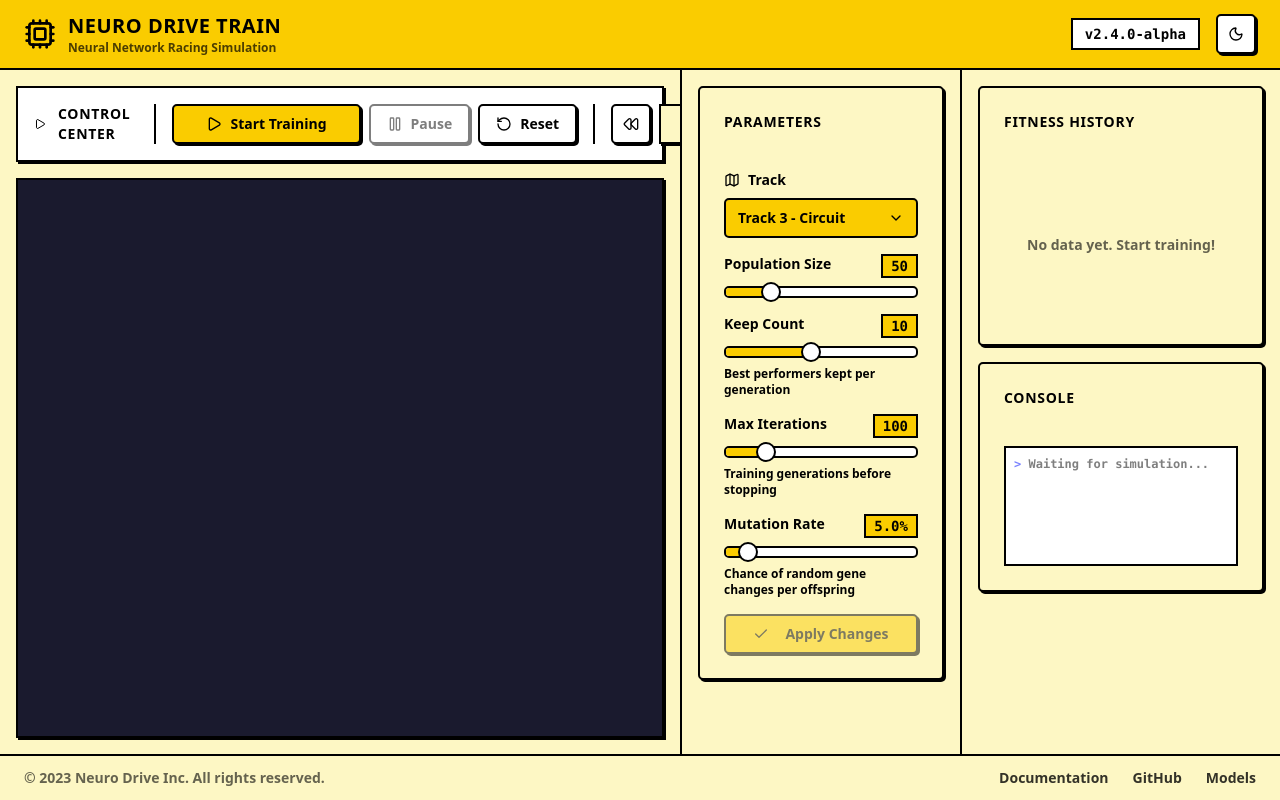
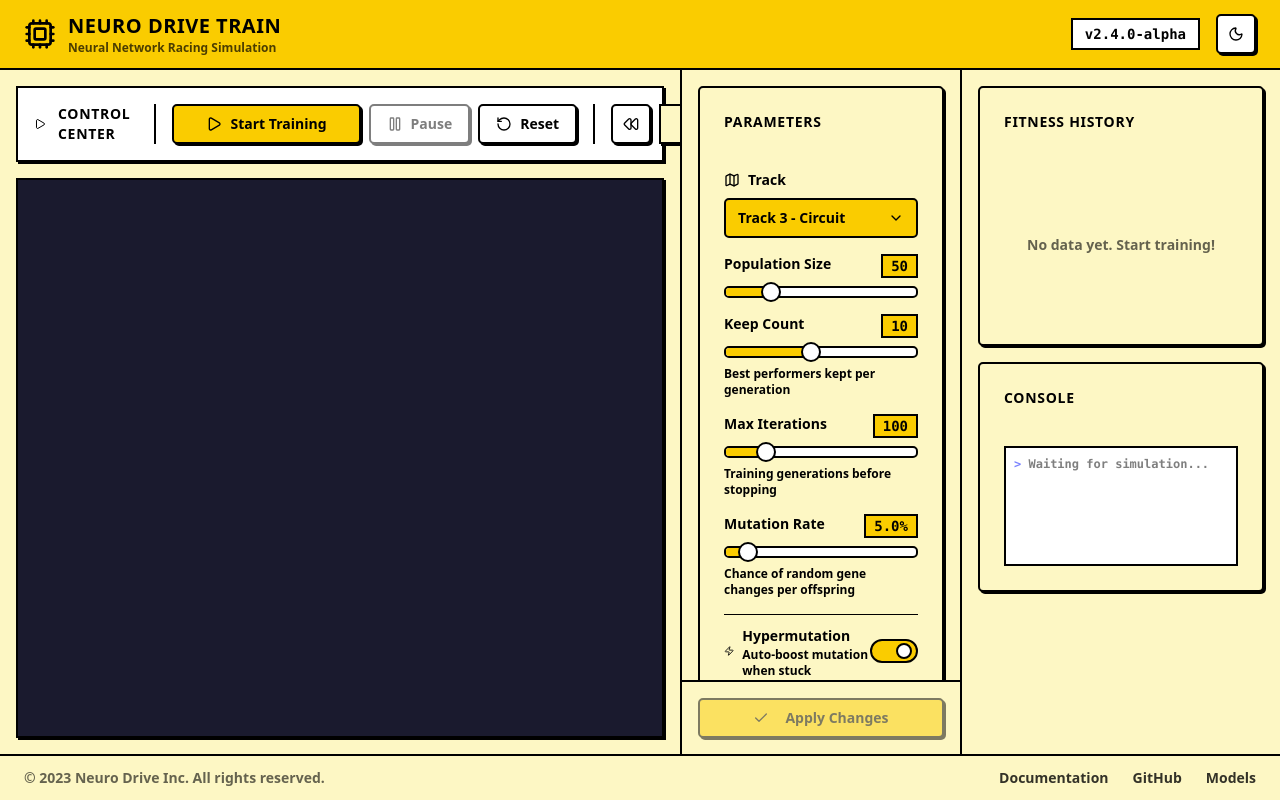
Before and after one commit to majiyaz2/neuro_drive_train, a Next.js app: page / in a window 1280 px wide. Built offline with nearby package versions, Linux system fonts and the light colour scheme.

Commit message:
fix: moved the apply button outside the side panel

```diff
--- a/src/components/page/train/ParametersCard.tsx
+++ b/src/components/page/train/ParametersCard.tsx
@@ -1,9 +1,7 @@
 'use client';
 
-import { useState, useEffect, useMemo } from 'react';
 import { Card, CardContent, CardHeader, CardTitle } from '@/components/ui/card';
 import { Slider } from '@/components/ui/slider';
-import { Button } from '@/components/ui/button';
 import {
     Select,
     SelectContent,
@@ -11,7 +9,8 @@ import {
     SelectTrigger,
     SelectValue,
 } from '@/components/ui/select';
-import { Check, Map } from 'lucide-react';
+import { Map, Zap } from 'lucide-react';
+import { Switch } from '@/components/ui/switch';
 
 export interface TrainingParameters {
     populationSize: number;
@@ -19,42 +18,22 @@ export interface TrainingParameters {
     trackIndex: number;
     keepCount: number;
     maxIterations: number;
+    hypermutationEnabled: boolean;
 }
 
 interface ParametersCardProps {
     parameters: TrainingParameters;
-    onParametersChange: (params: TrainingParameters) => void;
+    localParams: TrainingParameters;
+    onLocalParamsChange: (params: TrainingParameters) => void;
     disabled?: boolean;
 }
 
 export function ParametersCard({
     parameters,
-    onParametersChange,
+    localParams,
+    onLocalParamsChange,
     disabled = false,
 }: ParametersCardProps) {
-    // Local state for staged changes
-    const [localParams, setLocalParams] = useState<TrainingParameters>(parameters);
-
-    // Check if there are pending changes
-    const hasChanges = useMemo(() => {
-        return (
-            localParams.populationSize !== parameters.populationSize ||
-            localParams.mutationRate !== parameters.mutationRate ||
-            localParams.trackIndex !== parameters.trackIndex ||
-            localParams.keepCount !== parameters.keepCount ||
-            localParams.maxIterations !== parameters.maxIterations
-        );
-    }, [localParams, parameters]);
-
-    // Sync local state when parent parameters change (e.g., from reset)
-    useEffect(() => {
-        setLocalParams(parameters);
-    }, [parameters]);
-
-    const handleApply = () => {
-        onParametersChange(localParams);
-    };
-
     return (
         <Card>
             <CardHeader className="pb-2">
@@ -73,10 +52,10 @@ export function ParametersCard({
                         value={String(localParams.trackIndex)}
                         disabled={disabled}
                         onValueChange={(value) =>
-                            setLocalParams((prev) => ({
-                                ...prev,
+                            onLocalParamsChange({
+                                ...localParams,
                                 trackIndex: parseInt(value, 10),
-                            }))
+                            })
                         }
                     >
                         <SelectTrigger>
@@ -107,10 +86,10 @@ export function ParametersCard({
                         step={10}
                         disabled={disabled}
                         onValueChange={([value]) =>
-                            setLocalParams((prev) => ({
-                                ...prev,
+                            onLocalParamsChange({
+                                ...localParams,
                                 populationSize: value,
-                            }))
+                            })
                         }
                     />
                 </div>
@@ -130,10 +109,10 @@ export function ParametersCard({
                         step={1}
                         disabled={disabled}
                         onValueChange={([value]) =>
-                            setLocalParams((prev) => ({
-                                ...prev,
+                            onLocalParamsChange({
+                                ...localParams,
                                 keepCount: value,
-                            }))
+                            })
                         }
                     />
                     <p className="text-xs text-muted-foreground">
@@ -156,10 +135,10 @@ export function ParametersCard({
                         step={10}
                         disabled={disabled}
                         onValueChange={([value]) =>
-                            setLocalParams((prev) => ({
-                                ...prev,
+                            onLocalParamsChange({
+                                ...localParams,
                                 maxIterations: value,
-                            }))
+                            })
                         }
                     />
                     <p className="text-xs text-muted-foreground">
@@ -182,10 +161,10 @@ export function ParametersCard({
                         step={0.5}
                         disabled={disabled}
                         onValueChange={([value]) =>
-                            setLocalParams((prev) => ({
-                                ...prev,
+                            onLocalParamsChange({
+                                ...localParams,
                                 mutationRate: value / 100,
-                            }))
+                            })
                         }
                     />
                     <p className="text-xs text-muted-foreground">
@@ -193,21 +172,28 @@ export function ParametersCard({
                     </p>
                 </div>
 
-                {/* Apply Button */}
-                <Button
-                    variant="default"
-                    className="w-full"
-                    disabled={disabled || !hasChanges}
-                    onClick={handleApply}
-                >
-                    <Check className="size-4 mr-2" />
-                    Apply Changes
-                </Button>
-                {hasChanges && !disabled && (
-                    <p className="text-xs text-center text-muted-foreground">
-                        You have unsaved changes
-                    </p>
-                )}
+                {/* Hypermutation Toggle */}
+                <div className="flex items-center justify-between py-2 border-t border-border">
+                    <div className="flex items-center gap-2">
+                        <Zap className="size-4" />
+                        <div>
+                            <span className="text-sm">Hypermutation</span>
+                            <p className="text-xs text-muted-foreground">
+                                Auto-boost mutation when stuck
+                            </p>
+                        </div>
+                    </div>
+                    <Switch
+                        checked={localParams.hypermutationEnabled}
+                        disabled={disabled}
+                        onCheckedChange={(checked) =>
+                            onLocalParamsChange({
+                                ...localParams,
+                                hypermutationEnabled: checked,
+                            })
+                        }
+                    />
+                </div>
             </CardContent>
         </Card>
     );
--- a/src/components/page/train/SidePanel.tsx
+++ b/src/components/page/train/SidePanel.tsx
@@ -1,7 +1,10 @@
 'use client';
 
+import { useState, useMemo, useEffect } from 'react';
 import { ParametersCard, type TrainingParameters } from './ParametersCard';
 import { ScrollArea } from '@/components/ui/scroll-area';
+import { Button } from '@/components/ui/button';
+import { Check } from 'lucide-react';
 
 interface SidePanelProps {
     parameters: TrainingParameters;
@@ -14,22 +17,64 @@ export function SidePanel({
     onParametersChange,
     isSimulating,
 }: SidePanelProps) {
+    // Local state for staged changes
+    const [localParams, setLocalParams] = useState<TrainingParameters>(parameters);
+
+    // Sync local state when parent parameters change (e.g., from reset)
+    useEffect(() => {
+        setLocalParams(parameters);
+    }, [parameters]);
+
+    // Check if there are pending changes
+    const hasChanges = useMemo(() => {
+        return (
+            localParams.populationSize !== parameters.populationSize ||
+            localParams.mutationRate !== parameters.mutationRate ||
+            localParams.trackIndex !== parameters.trackIndex ||
+            localParams.keepCount !== parameters.keepCount ||
+            localParams.maxIterations !== parameters.maxIterations ||
+            localParams.hypermutationEnabled !== parameters.hypermutationEnabled
+        );
+    }, [localParams, parameters]);
+
+    const handleApply = () => {
+        onParametersChange(localParams);
+    };
+
     return (
         <aside className="w-[280px] h-full flex flex-col border-l-2 border-border bg-background overflow-hidden">
-            <ScrollArea className="flex-1 h-full">
+            <ScrollArea className="flex-1">
                 <div className="flex flex-col gap-4 p-4">
                     <ParametersCard
                         parameters={parameters}
-                        onParametersChange={onParametersChange}
+                        localParams={localParams}
+                        onLocalParamsChange={setLocalParams}
                         disabled={isSimulating}
                     />
                 </div>
             </ScrollArea>
+
+            {/* Sticky Apply Button at the bottom, outside ScrollArea */}
+            <div className="p-4 border-t-2 border-border bg-background">
+                <Button
+                    variant="default"
+                    className="w-full"
+                    disabled={isSimulating || !hasChanges}
+                    onClick={handleApply}
+                >
+                    <Check className="size-4 mr-2" />
+                    Apply Changes
+                </Button>
+                {hasChanges && !isSimulating && (
+                    <p className="text-xs text-center text-muted-foreground mt-2">
+                        You have unsaved changes
+                    </p>
+                )}
+            </div>
         </aside>
     );
 }
 
-
 export type { TrainingParameters } from './ParametersCard';
 export type { FitnessDataPoint } from './FitnessHistoryCard';
 export type { LogEntry } from './ConsoleCard';
```
